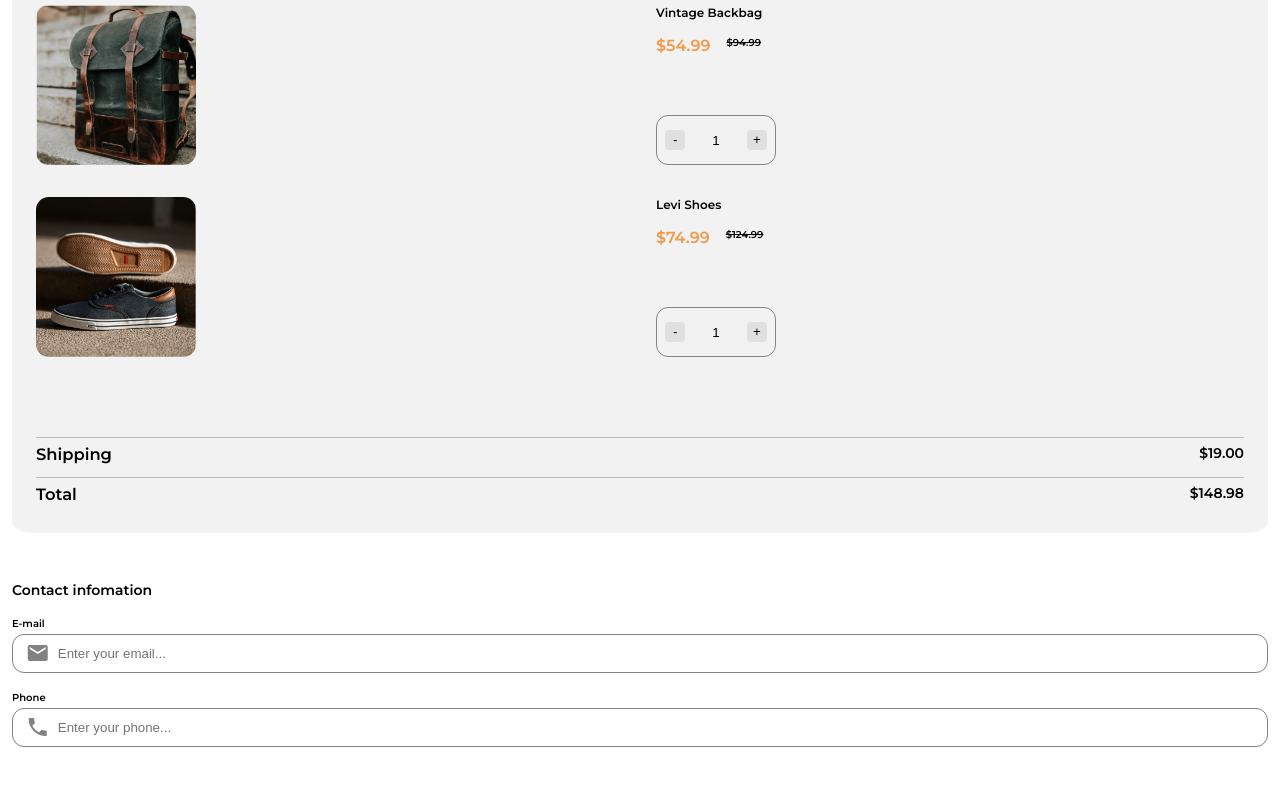
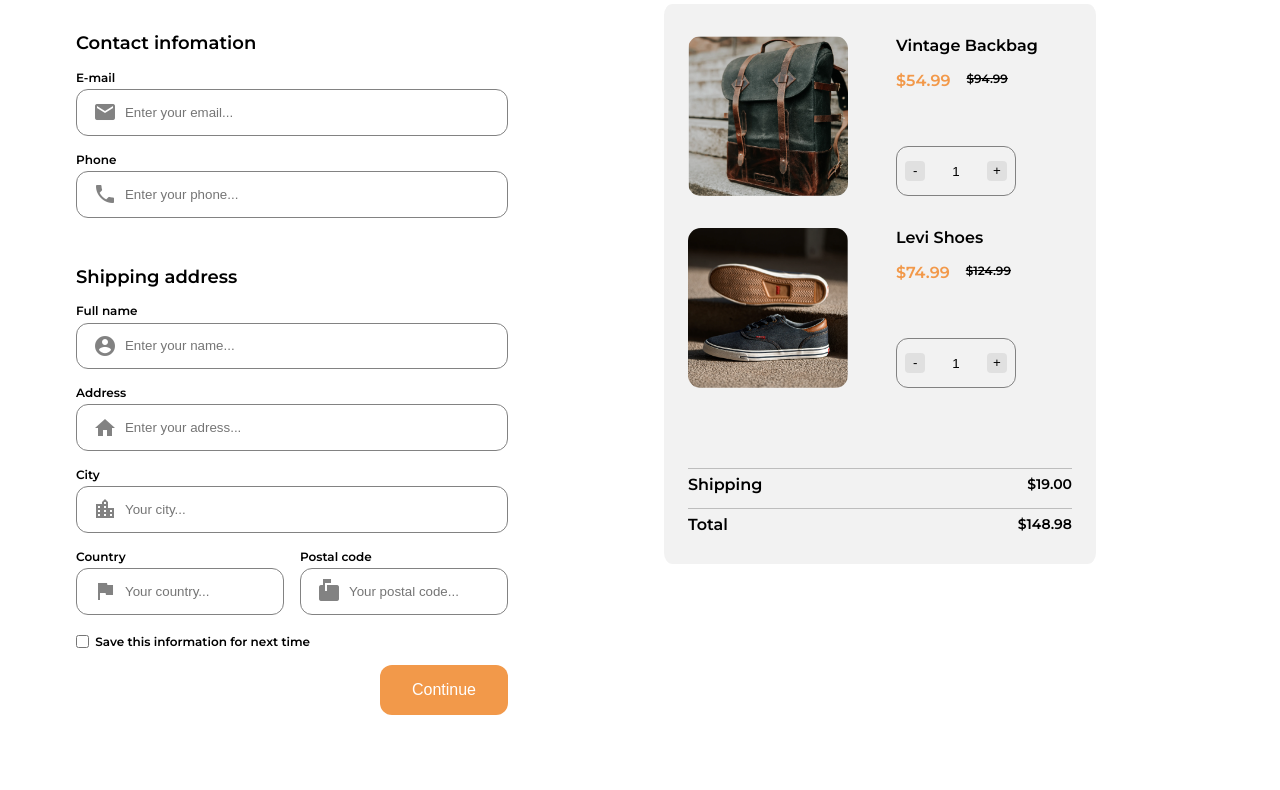
Before and after one commit to JanBergsma/checkout-page, a website: page index.html in a window 1280 px wide. Shown: the part 108-898 px from the top of the page. Drawn offline with Linux system fonts and the light colour scheme.

Commit message:
non mobile added

```diff
--- a/index.html
+++ b/index.html
@@ -119,7 +119,8 @@
             </div>
           </div>
         </fieldset>
-        <fieldset class="information">
+        <information__details-container>
+          <fieldset class="information information__contact">
             <legend class="information__legend">Contact infomation</legend>
             <div class="information__container">
               <label
@@ -158,7 +159,7 @@
               </div>
             </div>
           </fieldset>
-        <fieldset class="information">
+          <fieldset class="information information__shipping">
             <legend class="information__legend">Shipping address</legend>
             <div class="information__container">
               <label
@@ -168,7 +169,9 @@
               </label>
               <div class="information__input-container">
                 <i class="material-icons information__icon">
-                <span class="material-symbols-outlined"> account_circle </span>
+                  <span class="material-symbols-outlined">
+                    account_circle
+                  </span>
                 </i>
                 <input
                   type="text"
@@ -231,7 +234,6 @@
                     placeholder="Your country..."
                     list="countries"
                     required />
-
                   <datalist id="countries">
                     <option label="Netherlands">Netherlands</option>
                     <option label="Germany">Germany</option>
@@ -272,7 +274,7 @@
               </label>
             </div>
           </fieldset>
-        <fieldset class="information__btn--btn">
+          <fieldset class="information information__btn--btn">
             <input
               type="submit"
               value="Continue"
@@ -284,6 +286,7 @@
               >Form has been submitted successfully.</div
             >
           </fieldset>
+        </information__details-container>
       </form>
       <footer class="footer">created by username - devChallenges.io</footer>
     </main>
--- a/style.css
+++ b/style.css
@@ -252,3 +252,63 @@ body {
   color: var(--spinner-buton-background);
   text-align: center;
 }
+
+@media screen and (min-width: 680px) {
+  body {
+    padding: 1rem 4rem;
+  }
+
+  .header {
+    font-size: 2.25rem;
+  }
+
+  .form {
+    display: grid;
+    grid-template-rows: 1fr;
+    grid-template-columns: 1fr 1fr;
+    gap: 3rem;
+  }
+
+  .form__article-name,
+  .form__price--special,
+  .form__total-header {
+    font-size: 1rem;
+  }
+
+  .form__price--normal {
+    font-size: 0.75rem;
+  }
+
+  .information__legend {
+    font-size: 1.125rem;
+  }
+
+  .information__header {
+    font-size: 0.75rem;
+  }
+
+  .form__fieldset-summary {
+    grid-row: 1/ 3;
+    grid-column: 2/3;
+    width: 80%;
+    height: min-content;
+  }
+
+  .information {
+    grid-column: 1/2;
+    width: 80%;
+  }
+
+  .information__contact {
+    grid-row: 1 /2;
+  }
+
+  .information__input-container {
+    align-items: center;
+    padding: 0.4rem 1rem;
+  }
+
+  .information__input {
+    height: 2rem;
+  }
+}
```
Lines whose indentation alone changed are shown as unchanged.
